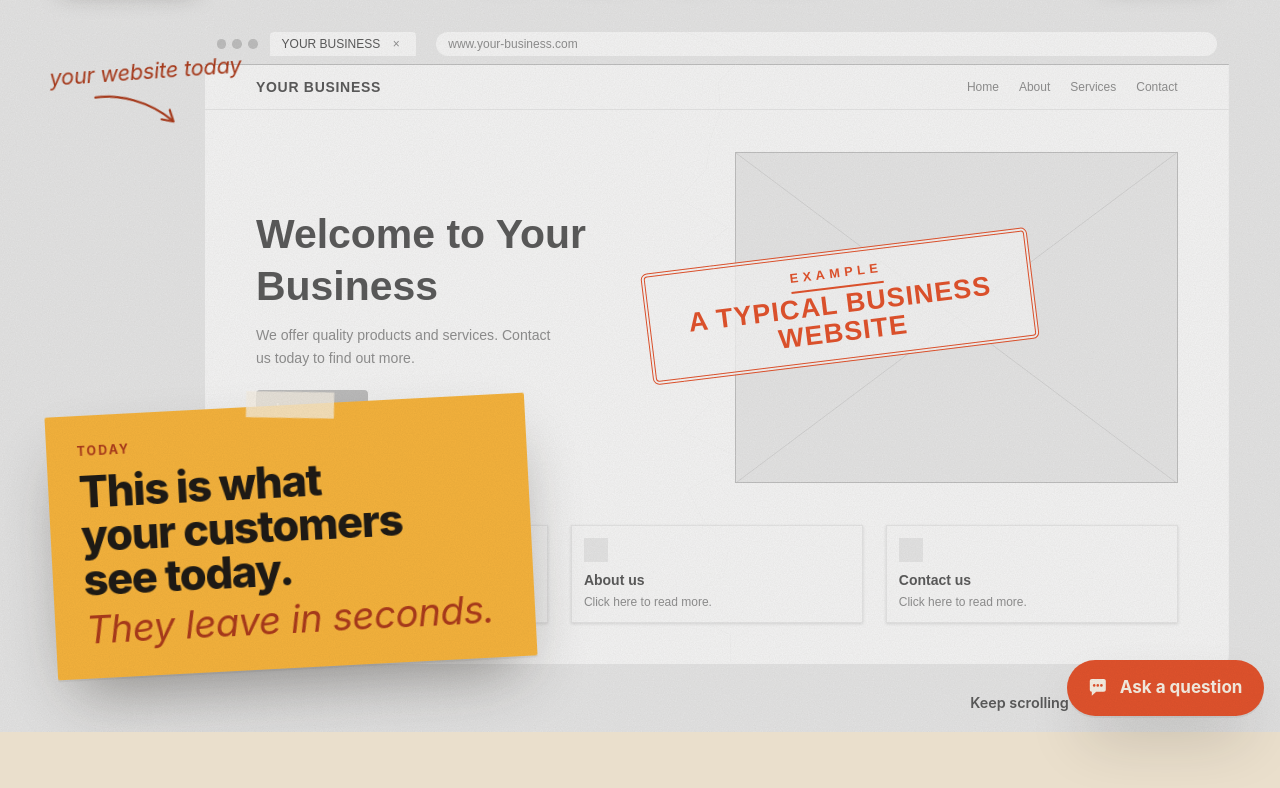
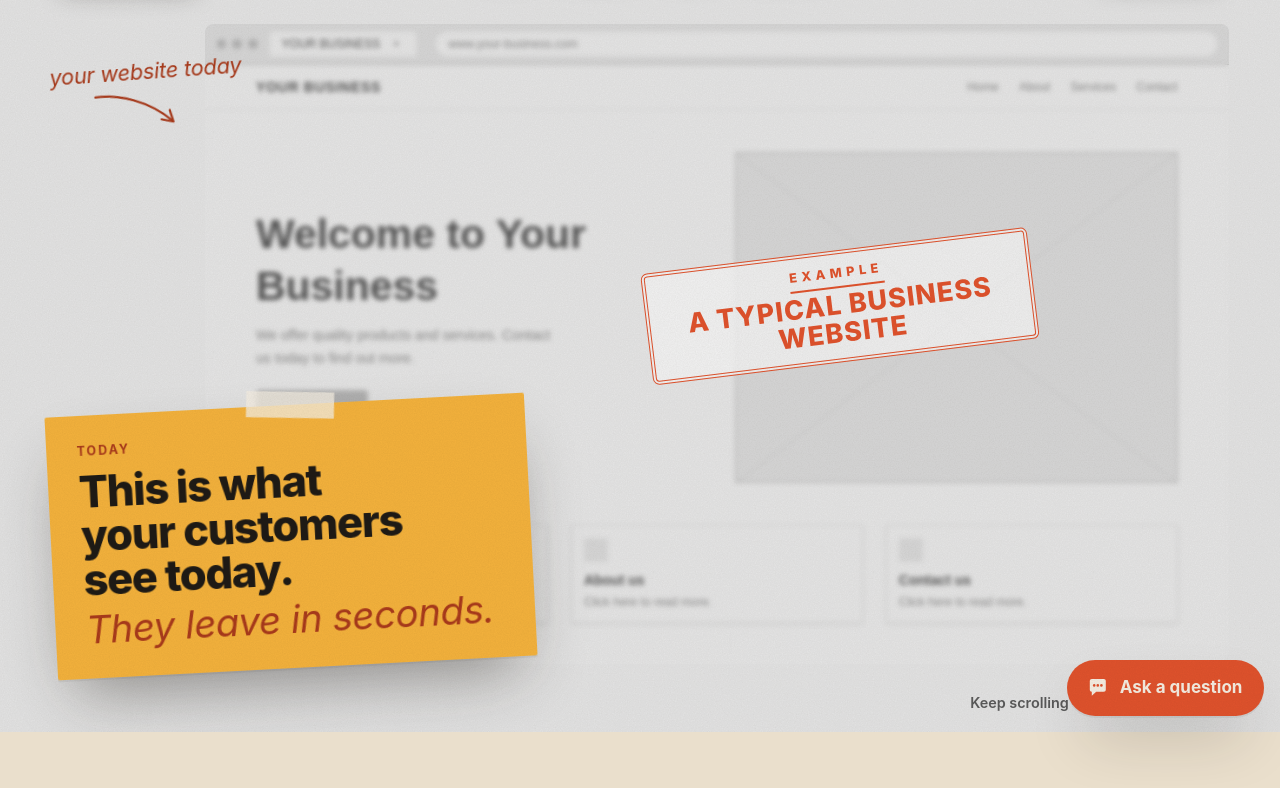
Before and after one commit to manamendraJN/business_site, an Astro site: page / in a window 1280 px wide. Shown: the part 68-856 px from the top of the page. Built offline with nearby package versions, Linux system fonts and the light colour scheme; Astro itself is replaced by a stand-in of ours.

Commit message:
Soften the template site behind the hook note
Add a light frosted blur over the grey example site so the 'This is what your customers see today' note reads first. Keep the 'Example' stamp sharp above the blur, and clear the blur as the page tears open.

```diff
--- a/src/components/art/TemplateSite.astro
+++ b/src/components/art/TemplateSite.astro
@@ -4,15 +4,13 @@
  * Deliberately generic: Arial, grey boxes, a crossed-out image, three cards.
  * Purely illustrative, so it is hidden from screen readers.
  */
+import TemplateStamp from "./TemplateStamp.astro";
 import { home } from "@/content/site";
 const t = home.hook.template;
 ---
 <div class="tpl relative flex h-full w-full flex-col bg-dull-50 font-dull text-dull-700" aria-hidden="true">
   <!-- red rubber stamp: this is an example, not the studio's own site -->
-  <div class="tpl-stamp">
-    <span class="tpl-stamp-small">{t.stampSmall}</span>
-    <span class="tpl-stamp-big">{t.stampBig}</span>
-  </div>
+  <TemplateStamp />
   <!-- browser chrome -->
   <div class="flex items-center gap-3 border-b border-dull-300 bg-dull-100 px-3 py-2">
     <span class="flex gap-1.5"><i class="dot"></i><i class="dot"></i><i class="dot"></i></span>
@@ -58,40 +56,4 @@ const t = home.hook.template;
   .bar { display: block; width: 1.1rem; height: 2px; background: var(--color-dull-500); }
   @media (max-height: 560px) { .tpl-cards { display: none; } }
 
-  .tpl-stamp {
-    position: absolute;
-    z-index: 2;
-    left: 50%;
-    top: 78%;
-    display: flex;
-    flex-direction: column;
-    align-items: center;
-    gap: 0.15rem;
-    padding: 0.55rem 1.1rem 0.7rem;
-    border: 4px double var(--color-clay);
-    border-radius: 0.4rem;
-    color: var(--color-clay);
-    background: color-mix(in srgb, var(--color-dull-50) 82%, transparent);
-    font-family: var(--font-display);
-    text-transform: uppercase;
-    text-align: center;
-    transform: translate(-50%, -50%) rotate(-7deg);
-    pointer-events: none;
-  }
-  .tpl-stamp-small {
-    font-size: clamp(0.7rem, 1vw, 0.85rem);
-    font-weight: 800;
-    letter-spacing: 0.35em;
-    border-bottom: 2px solid currentColor;
-    padding-bottom: 0.15rem;
-  }
-  .tpl-stamp-big {
-    font-size: clamp(1rem, 2.1vw, 1.7rem);
-    font-weight: 800;
-    letter-spacing: 0.04em;
-    line-height: 1.05;
-  }
-  @media (min-width: 640px) {
-    .tpl-stamp { left: 62%; top: 44%; }
-  }
 </style>
--- /dev/null
+++ b/src/components/art/TemplateStamp.astro
@@ -0,0 +1,57 @@
+---
+/**
+ * The red rubber stamp on the grey template site: "Example — A typical
+ * business website", so nobody mistakes it for this studio's own site.
+ * Positioned over its container (the template, or the hook window, which is
+ * the same size), so a sharp copy can sit exactly on top of the blurred one.
+ */
+import type { HTMLAttributes } from "astro/types";
+import { home } from "@/content/site";
+
+type Props = HTMLAttributes<"div">;
+const { class: className, ...rest } = Astro.props;
+const t = home.hook.template;
+---
+<div class:list={["tpl-stamp", className]} aria-hidden="true" {...rest}>
+  <span class="tpl-stamp-small">{t.stampSmall}</span>
+  <span class="tpl-stamp-big">{t.stampBig}</span>
+</div>
+
+<style>
+  .tpl-stamp {
+    position: absolute;
+    z-index: 2;
+    left: 50%;
+    top: 78%;
+    display: flex;
+    flex-direction: column;
+    align-items: center;
+    gap: 0.15rem;
+    padding: 0.55rem 1.1rem 0.7rem;
+    border: 4px double var(--color-clay);
+    border-radius: 0.4rem;
+    color: var(--color-clay);
+    background: color-mix(in srgb, var(--color-dull-50) 82%, transparent);
+    font-family: var(--font-display);
+    text-transform: uppercase;
+    text-align: center;
+    transform: translate(-50%, -50%) rotate(-7deg);
+    pointer-events: none;
+  }
+  .tpl-stamp-small {
+    font-size: clamp(0.7rem, 1vw, 0.85rem);
+    font-weight: 800;
+    letter-spacing: 0.35em;
+    border-bottom: 2px solid currentColor;
+    padding-bottom: 0.15rem;
+  }
+  .tpl-stamp-big {
+    font-size: clamp(1rem, 2.1vw, 1.7rem);
+    font-weight: 800;
+    letter-spacing: 0.04em;
+    line-height: 1.05;
+  }
+  @media (min-width: 640px) {
+    .tpl-stamp { left: 62%; top: 44%; }
+  }
+</style>
--- a/src/components/home/SceneHook.astro
+++ b/src/components/home/SceneHook.astro
@@ -7,6 +7,7 @@
  * clipped along one jagged edge) so Scene 2 can rip it open.
  */
 import TemplateSite from "../art/TemplateSite.astro";
+import TemplateStamp from "../art/TemplateStamp.astro";
 import { home } from "@/content/site";
 import { tearPolygon, tearPoints } from "@/lib/paper";
 
@@ -29,6 +30,10 @@ const crack = tearPoints(SEED)
     <div class="hook-half" data-half="right" style={`clip-path: ${right}`}>
       <TemplateSite />
     </div>
+    <!-- frosted veil: the grey site stays in the background so the note reads first -->
+    <div class="hook-veil" data-hook-veil aria-hidden="true"></div>
+    <!-- a sharp copy of the "Example" stamp, exactly over the blurred one -->
+    <TemplateStamp data-hook-stamp />
     <svg class="hook-crack" data-hook-crack viewBox="0 0 100 100" preserveAspectRatio="none" aria-hidden="true">
       <polyline points={crack} fill="none" stroke="var(--color-ink)" stroke-width="3" vector-effect="non-scaling-stroke" stroke-linejoin="bevel" />
     </svg>
@@ -99,8 +104,21 @@ const crack = tearPoints(SEED)
   }
   .hook-half[data-half="left"] { transform-origin: 0% 50%; }
   .hook-half[data-half="right"] { transform-origin: 100% 50%; }
+  /* the sharp copy above the veil does the talking; the blurred stamps on the
+     two halves only appear when the veil clears and the page tears */
+  .hook-half :global(.tpl-stamp) { opacity: 0; }
+  .hook-veil {
+    position: absolute;
+    inset: 0;
+    border-radius: 0.5rem;
+    background: rgb(30 26 21 / 0.06);
+    -webkit-backdrop-filter: blur(2.5px) saturate(0.9);
+    backdrop-filter: blur(2.5px) saturate(0.9);
+    pointer-events: none;
+  }
   .hook-crack {
     position: absolute;
+    z-index: 3;
     inset: 0;
     width: 100%;
     height: 100%;
--- a/src/scripts/motion/hero.ts
+++ b/src/scripts/motion/hero.ts
@@ -33,6 +33,9 @@ export function initHero(mm: gsap.MatchMedia) {
     const halfR = q('[data-half="right"]');
     const crack = q("[data-hook-crack]");
     const backdrop = q("[data-hook-backdrop]");
+    const veil = q("[data-hook-veil]");
+    const sharpStamp = q("[data-hook-stamp]");
+    const halfStamps = hero.querySelectorAll(".hook-half .tpl-stamp");
     const note = q("[data-hook-note]");
     const hint = q("[data-hook-hint]");
     const ghost = q("[data-ghost]");
@@ -101,6 +104,9 @@ export function initHero(mm: gsap.MatchMedia) {
       // the note is pushed aside as the page starts to crack
       .to(note, { y: -14, rotate: mobile ? -3 : -5, duration: 0.1 }, 0.02)
       .fromTo(crack, { scaleY: 0 }, { scaleY: 1, duration: 0.12 }, 0.03)
+      // the frosted veil clears so the tear is sharp
+      .fromTo([veil, sharpStamp], { opacity: 1 }, { opacity: 0, duration: 0.08 }, 0.07)
+      .fromTo(halfStamps, { opacity: 0 }, { opacity: 1, duration: 0.08 }, 0.07)
       // the two halves swing open toward the viewer like doors
       .to(halfL, { rotateY: -96, xPercent: -14, duration: 0.26, ease: "power2.in" }, 0.15)
       .to(halfR, { rotateY: 96, xPercent: 14, duration: 0.26, ease: "power2.in" }, 0.15)
```
